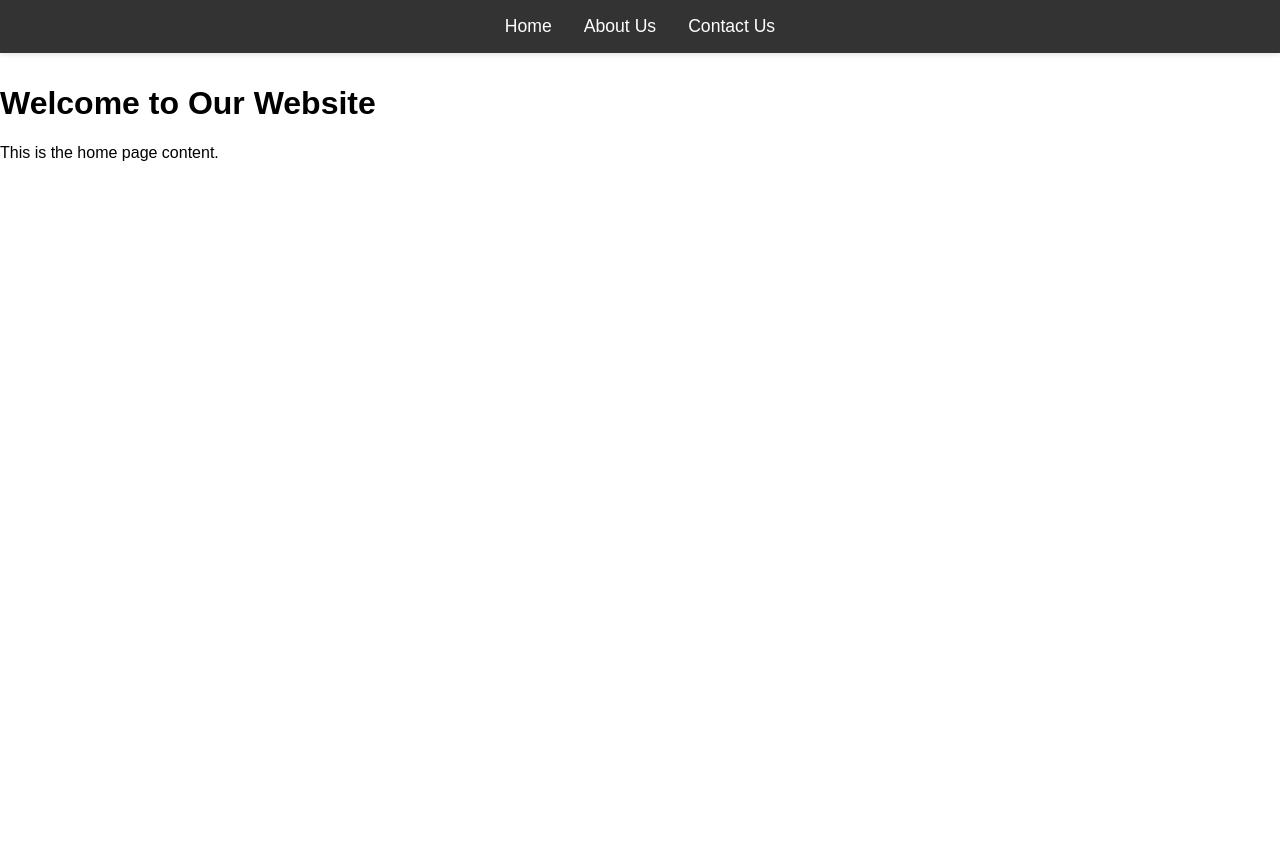
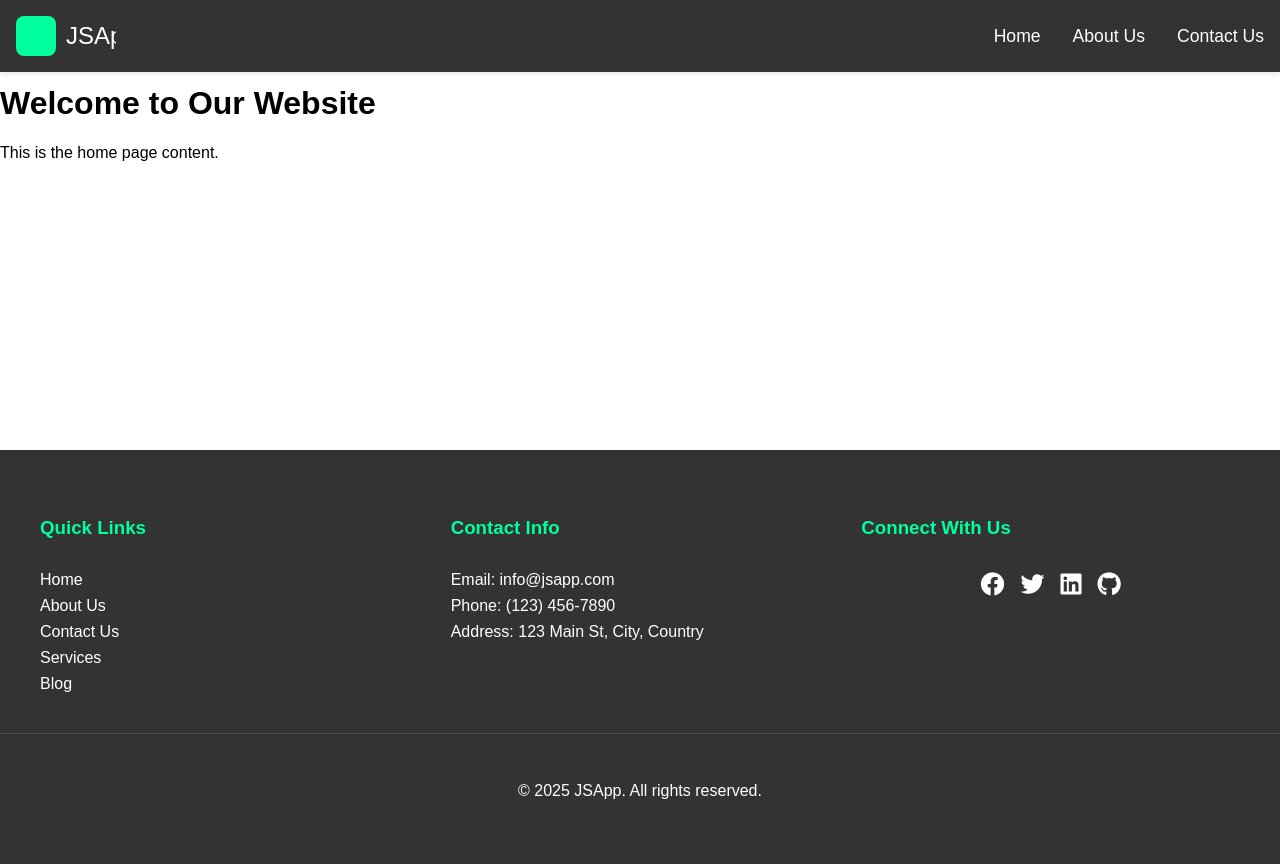
Before and after one commit to roopeshpadolim01/JSApp, a plain HTML site: page index.html in a window 1280 px wide. Before the commit the page ends 800 px from the top, so only its background shows below. Drawn offline with Linux system fonts and the light colour scheme.

Commit message:
logo+footer

```diff
--- a/index.html
+++ b/index.html
@@ -5,9 +5,13 @@
     <meta name="viewport" content="width=device-width, initial-scale=1.0">
     <title>My Website</title>
     <link rel="stylesheet" href="styles.css">
+    <link rel="stylesheet" href="https://cdnjs.cloudflare.com/ajax/libs/font-awesome/6.0.0/css/all.min.css">
 </head>
 <body>
     <nav class="navbar">
+        <div class="logo">
+            <img src="logo.svg" alt="JSApp Logo">
+        </div>
         <button class="menu-toggle">☰</button>
         <ul class="nav-list">
             <li><a href="index.html">Home</a></li>
@@ -21,6 +25,41 @@
         <p>This is the home page content.</p>
     </div>
 
+    <footer class="footer">
+        <div class="footer-content">
+            <div class="footer-section">
+                <h3>Quick Links</h3>
+                <ul>
+                    <li><a href="index.html">Home</a></li>
+                    <li><a href="about.html">About Us</a></li>
+                    <li><a href="contact.html">Contact Us</a></li>
+                    <li><a href="#">Services</a></li>
+                    <li><a href="#">Blog</a></li>
+                </ul>
+            </div>
+            <div class="footer-section">
+                <h3>Contact Info</h3>
+                <ul>
+                    <li>Email: info@jsapp.com</li>
+                    <li>Phone: (123) 456-7890</li>
+                    <li>Address: 123 Main St, City, Country</li>
+                </ul>
+            </div>
+            <div class="footer-section">
+                <h3>Connect With Us</h3>
+                <div class="social-links">
+                    <a href="#"><i class="fab fa-facebook"></i></a>
+                    <a href="#"><i class="fab fa-twitter"></i></a>
+                    <a href="#"><i class="fab fa-linkedin"></i></a>
+                    <a href="#"><i class="fab fa-github"></i></a>
+                </div>
+            </div>
+        </div>
+        <div class="footer-bottom">
+            <p>&copy; 2025 JSApp. All rights reserved.</p>
+        </div>
+    </footer>
+
     <script src="script.js"></script>
 </body>
 </html>
--- a/styles.css
+++ b/styles.css
@@ -7,6 +7,20 @@
     left: 0;
     right: 0;
     box-shadow: 0 2px 5px rgba(0,0,0,0.1);
+    display: flex;
+    justify-content: space-between;
+    align-items: center;
+}
+
+.logo {
+    display: flex;
+    align-items: center;
+    gap: 1rem;
+}
+
+.logo img {
+    height: 40px;
+    width: auto;
 }
 
 .nav-list {
@@ -68,4 +82,79 @@ body {
     padding-top: 4rem;
     margin: 0;
     font-family: Arial, sans-serif;
+    min-height: 100vh;
+    display: flex;
+    flex-direction: column;
 }
+
+/* Footer Styles */
+.footer {
+    background-color: #333;
+    color: white;
+    padding: 3rem 0;
+    margin-top: auto;
+}
+
+.footer-content {
+    max-width: 1200px;
+    margin: 0 auto;
+    display: grid;
+    grid-template-columns: repeat(auto-fit, minmax(250px, 1fr));
+    gap: 2rem;
+    padding: 0 1rem;
+}
+
+.footer-section {
+    display: flex;
+    flex-direction: column;
+    gap: 1rem;
+}
+
+.footer-section h3 {
+    color: #00ff9d;
+    margin-bottom: 1rem;
+}
+
+.footer-section ul {
+    list-style: none;
+    padding: 0;
+    margin: 0;
+}
+
+.footer-section ul li {
+    margin-bottom: 0.5rem;
+}
+
+.footer-section a {
+    color: white;
+    text-decoration: none;
+    transition: color 0.3s ease;
+}
+
+.footer-section a:hover {
+    color: #00ff9d;
+}
+
+.footer-bottom {
+    text-align: center;
+    padding-top: 2rem;
+    margin-top: 2rem;
+    border-top: 1px solid rgba(255,255,255,0.1);
+}
+
+.social-links {
+    display: flex;
+    gap: 1rem;
+    justify-content: center;
+    margin-bottom: 1rem;
+}
+
+.social-links a {
+    color: white;
+    font-size: 1.5rem;
+    transition: color 0.3s ease;
+}
+
+.social-links a:hover {
+    color: #00ff9d;
+}
```
Also changed, not shown: logo.svg (added).
